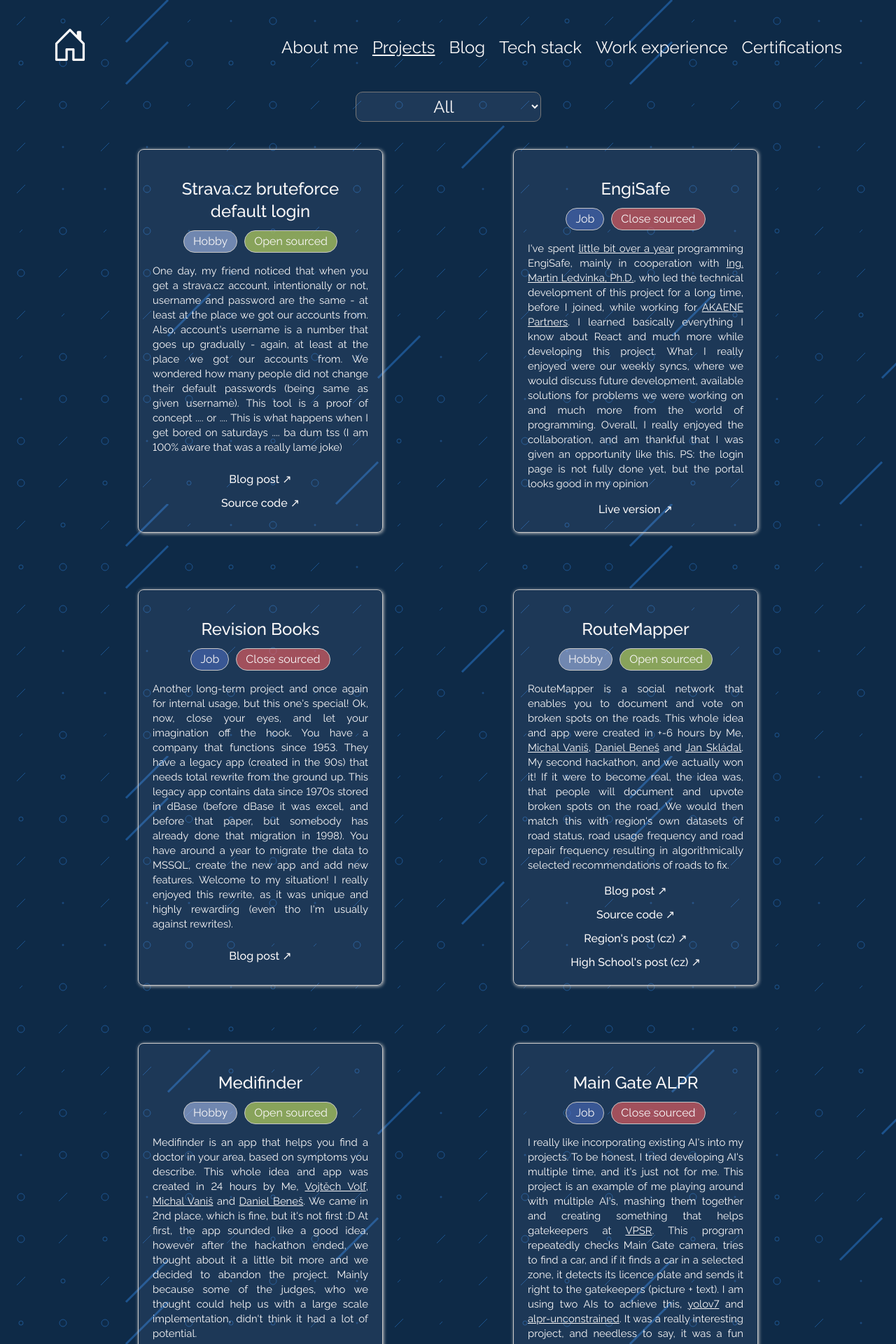
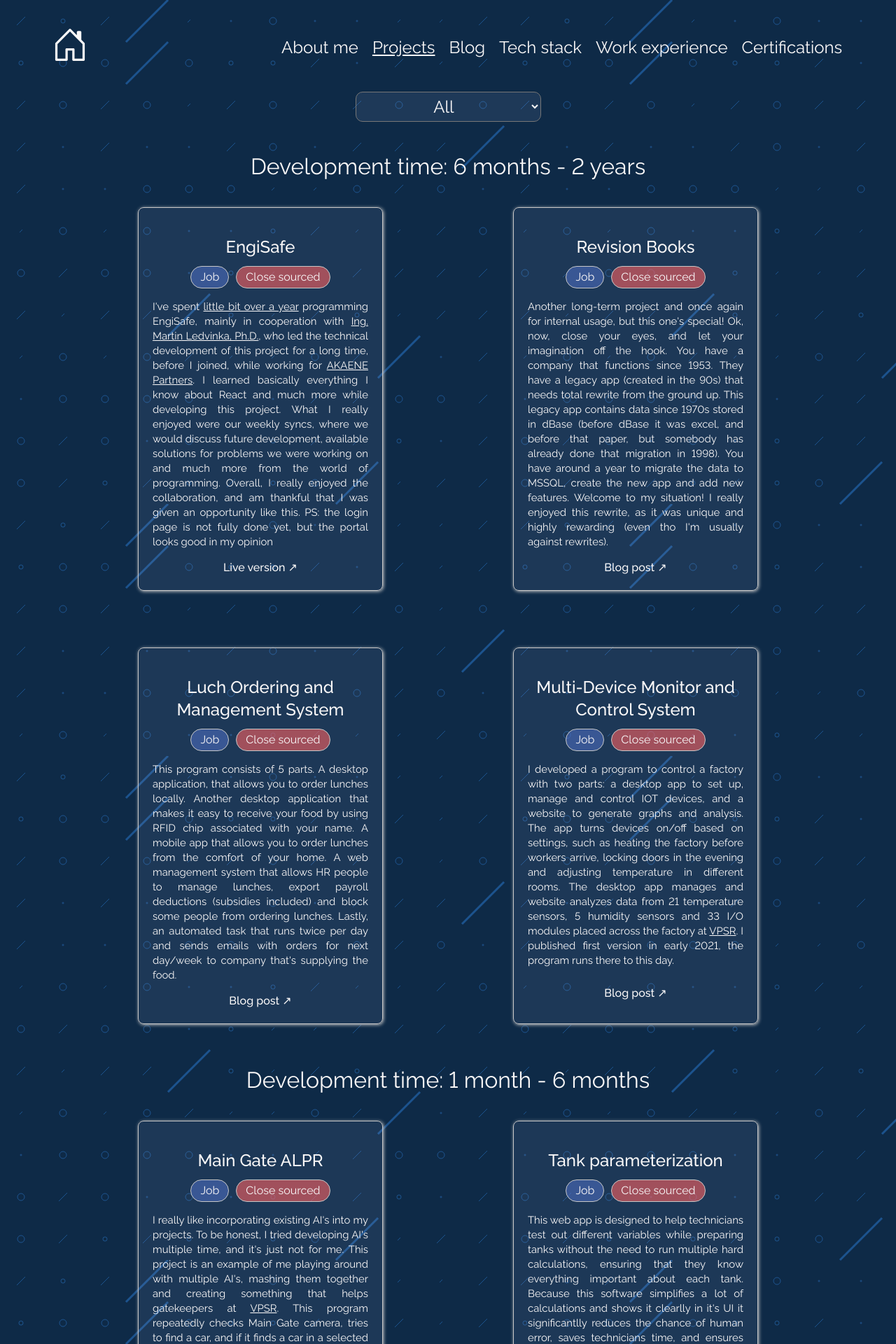
Before and after one commit to TDiblik/tomasdiblik.cz, a Jekyll site: the page built from src/pages/projects.html, in a window 1280 px wide. Shown: the top 1920 px of the page at 70% size. Built offline with Jekyll 4.4.1, drawn with Linux system fonts in a browser that asks for light colours; some of the changed text lies outside the part shown.

Commit message:
[Feature] Sort projects by development timeframe

```diff
--- a/src/assets/css/projects.css
+++ b/src/assets/css/projects.css
@@ -35,12 +35,16 @@
   );
 }
 
+.projects-container-title {
+  text-align: center;
+  padding-top: 2%;
+}
+
 .projects-container {
   display: flex;
   flex-wrap: wrap;
   justify-content: space-evenly;
   gap: 50px;
-  padding-top: 2%;
 }
 
 .project-wrapper {
@@ -49,7 +53,7 @@
   width: 350px;
   margin: 1rem;
 }
-.project-wrapper.hidden {
+.project-hidden {
   display: none;
 }
 
--- a/src/assets/js/projects.js
+++ b/src/assets/js/projects.js
@@ -1,5 +1,8 @@
 window.addEventListener("load", () => {
+  let all_titles = document.getElementsByClassName("projects-container-title");
+  let all_containers = document.getElementsByClassName("projects-container");
   let all_projects = document.getElementsByClassName("project-wrapper");
+
   document
     .getElementById("project-type-selector")
     .addEventListener("change", (e) => {
@@ -10,9 +13,26 @@
       for (let i = 0; i < all_projects.length; i++) {
         let project = all_projects[i];
         if (!project.classList.contains(class_to_contain)) {
-          project.classList.add("hidden");
+          project.classList.add("project-hidden");
         } else {
-          project.classList.remove("hidden");
+          project.classList.remove("project-hidden");
+        }
+      }
+
+      for (let i = 0; i < all_containers.length; i++) {
+        let current_title = all_titles[i];
+        let current_container = all_containers[i];
+
+        let visible_projects_count =
+          current_container.querySelectorAll(".project-wrapper").length;
+        let hidden_project_count = current_container.querySelectorAll(
+          ".project-wrapper.project-hidden"
+        ).length;
+
+        if (visible_projects_count === hidden_project_count) {
+          current_title.classList.add("project-hidden");
+        } else {
+          current_title.classList.remove("project-hidden");
         }
       }
     });
--- a/src/pages/projects.html
+++ b/src/pages/projects.html
@@ -26,6 +26,7 @@
     </noscript>
   </div>
 
+  <h1 class="projects-container-title">Development time: 6 months - 2 years</h1>
   <div class="projects-container">
 
     {% comment %}
@@ -61,24 +62,6 @@
     "%}
 
     {% endcomment %}
-
-    {% include project_card.html
-     name = "Strava.cz bruteforce default login"
-
-     is_hobby_project = true
-     is_open_sourced = true
-     is_publicly_available = false
-
-     source_code_link = "https://github.com/TDiblik/strava_cz_bruteforce_default_login"
-     blog_post_link = "/pages/blog/TODO"
-
-     description = "
-      One day, my friend noticed that when you get a strava.cz account, intentionally or not,
-      username and password are the same - at least at the place we got our accounts from.
-      Also, account's username is a number that goes up gradually - again, at least at the place we got our accounts from.
-      We wondered how many people did not change their default passwords (being same as given username).
-      This tool is a proof of concept .... or .... This is what happens when I get bored on saturdays .... ba dum tss (I am 100% aware that was a really lame joke)
-    "%}
 
     {% include project_card.html
      name = "EngiSafe"
@@ -118,6 +101,125 @@
       This legacy app contains data since 1970s stored in dBase (before dBase it was excel, and before that paper, but somebody has already done that migration in 1998).
       You have around a year to migrate the data to MSSQL, create the new app and add new features. Welcome to my situation!
       I really enjoyed this rewrite, as it was unique and highly rewarding (even tho I'm usually against rewrites).
+    "%}
+
+    {% include project_card.html
+     name = "Luch Ordering and Management System"
+
+     is_hobby_project = false
+     is_open_sourced = false
+     is_publicly_available = false
+
+     blog_post_link = "/pages/blog/TODO"
+
+     description = "
+      This program consists of 5 parts.
+      A desktop application, that allows you to order lunches locally.
+      Another desktop application that makes it easy to receive your food by using RFID chip associated with your name.
+      A mobile app that allows you to order lunches from the comfort of your home.
+      A web management system that allows HR people to manage lunches, export payroll deductions (subsidies included) and block some people from ordering lunches.
+      Lastly, an automated task that runs twice per day and sends emails with orders for next day/week to company that's supplying the food.
+    "%}
+
+    {% include project_card.html
+     name = "Multi-Device Monitor and Control System"
+
+     is_hobby_project = false
+     is_open_sourced = false
+     is_publicly_available = false
+
+     blog_post_link = "/pages/blog/TODO"
+
+     description = "
+      I developed a program to control a factory with two parts: a desktop app to set up, manage and control IOT devices,
+      and a website to generate graphs and analysis. The app turns devices on/off based on settings,
+      such as heating the factory before workers arrive, locking doors in the evening and adjusting temperature in different rooms.
+      The desktop app manages and website analyzes data from 21 temperature sensors, 5 humidity sensors and 33 I/O modules
+      placed across the factory at
+      <a href='https://vpsr.cz/' target='_blank' class='small-text underline' rel='nofollow noreferrer noopener'>VPSR</a>.
+      I published first version in early 2021, the program runs there to this day.
+    "%}
+
+  </div>
+
+  <h1 class="projects-container-title">Development time: 1 month - 6 months</h1>
+  <div class="projects-container">
+    {% include project_card.html
+     name = "Main Gate ALPR"
+
+     is_hobby_project = false
+     is_open_sourced = false
+     is_publicly_available = false
+
+     blog_post_link = "/pages/blog/TODO"
+
+     description = "
+      I really like incorporating existing AI's into my projects. To be honest,
+      I tried developing AI's multiple time, and it's just not for me. This project is an example
+      of me playing around with multiple AI's, mashing them together and creating something that helps gatekeepers at
+      <a href='https://vpsr.cz/' target='_blank' class='small-text underline' rel='nofollow noreferrer noopener'>VPSR</a>.
+      This program repeatedly checks Main Gate camera, tries to find a car, and if it finds a car in a selected zone,
+      it detects its licence plate and sends it right to the gatekeepers (picture + text). I am using two AIs to achieve this,
+      <a href='https://github.com/WongKinYiu/yolov7' target='_blank' class='small-text underline' rel='nofollow noreferrer noopener'>yolov7</a>
+      and
+      <a href='https://github.com/sergiomsilva/alpr-unconstrained' target='_blank' class='small-text underline' rel='nofollow noreferrer noopener'>alpr-unconstrained</a>.
+      It was a really interesting project, and needless to say, it was a fun 2022 summer break!
+    "%}
+
+    {% include project_card.html
+     name = "Tank parameterization"
+
+     is_hobby_project = false
+     is_open_sourced = false
+     is_publicly_available = false
+
+     blog_post_link = "/pages/blog/TODO"
+
+     description = "
+      This web app is designed to help technicians test out different variables while preparing tanks
+      without the need to run multiple hard calculations, ensuring that they know everything important about each tank.
+      Because this software simplifies a lot of calculations and shows it clearlly in it's UI
+      it significantlly reduces the chance of human error, saves technicians time, and ensures accurate tank preparation.
+      I would never be able to finish this program without the help from  Mgr. Hana Sádovská.
+      She helped me, and straight up came up with some of the calculations used! I'll be forever thankful!
+    "%}
+
+    {% include project_card.html
+     name = "Robot-Assisted Laser Plate Processing"
+
+     is_hobby_project = false
+     is_open_sourced = false
+     is_publicly_available = false
+
+     blog_post_link = "/pages/blog/TODO"
+
+     description = "
+      Believe it or not, but this was my first real programming project - January 2020.
+      I've written it in Python, because the robotic arm used provided a nice simple Python API.
+      This project has been the initial spark for my programming passion! I have spent 2 months
+      perfecting this project (back then, I've never spent that much time on anything except games)
+      and even tho it's a simple python program I'm really proud of it to this day.
+    "%}
+  </div>
+
+  <h1 class="projects-container-title">Development time: 1 day - 1 month</h1>
+  <div class="projects-container">
+    {% include project_card.html
+     name = "Strava.cz bruteforce default login"
+
+     is_hobby_project = true
+     is_open_sourced = true
+     is_publicly_available = false
+
+     source_code_link = "https://github.com/TDiblik/strava_cz_bruteforce_default_login"
+     blog_post_link = "/pages/blog/TODO"
+
+     description = "
+      One day, my friend noticed that when you get a strava.cz account, intentionally or not,
+      username and password are the same - at least at the place we got our accounts from.
+      Also, account's username is a number that goes up gradually - again, at least at the place we got our accounts from.
+      We wondered how many people did not change their default passwords (being same as given username).
+      This tool is a proof of concept .... or .... This is what happens when I get bored on saturdays .... ba dum tss (I am 100% aware that was a really lame joke)
     "%}
 
     {% capture medifinder_additional_links %}
@@ -196,28 +298,6 @@
     "%}
 
     {% include project_card.html
-     name = "Main Gate ALPR"
-
-     is_hobby_project = false
-     is_open_sourced = false
-     is_publicly_available = false
-
-     blog_post_link = "/pages/blog/TODO"
-
-     description = "
-      I really like incorporating existing AI's into my projects. To be honest,
-      I tried developing AI's multiple time, and it's just not for me. This project is an example
-      of me playing around with multiple AI's, mashing them together and creating something that helps gatekeepers at
-      <a href='https://vpsr.cz/' target='_blank' class='small-text underline' rel='nofollow noreferrer noopener'>VPSR</a>.
-      This program repeatedly checks Main Gate camera, tries to find a car, and if it finds a car in a selected zone,
-      it detects its licence plate and sends it right to the gatekeepers (picture + text). I am using two AIs to achieve this,
-      <a href='https://github.com/WongKinYiu/yolov7' target='_blank' class='small-text underline' rel='nofollow noreferrer noopener'>yolov7</a>
-      and
-      <a href='https://github.com/sergiomsilva/alpr-unconstrained' target='_blank' class='small-text underline' rel='nofollow noreferrer noopener'>alpr-unconstrained</a>.
-      It was a really interesting project, and needless to say, it was a fun 2022 summer break!
-    "%}
-
-    {% include project_card.html
      name = "Space is awesome website!"
 
      is_hobby_project = true
@@ -234,78 +314,5 @@
       At school, I had a week-long project assignment, and I challenged myself to do it in 2 days. This is what came out.
       The site is not that pretty and has some known bugs, but I've learned a lot while developing it. Since then, my css abilities have grown exponentially!
     "%}
-
-    {% include project_card.html
-     name = "Tank parameterization"
-
-     is_hobby_project = false
-     is_open_sourced = false
-     is_publicly_available = false
-
-     blog_post_link = "/pages/blog/TODO"
-
-     description = "
-      This web app is designed to help technicians test out different variables while preparing tanks
-      without the need to run multiple hard calculations, ensuring that they know everything important about each tank.
-      Because this software simplifies a lot of calculations and shows it clearlly in it's UI
-      it significantlly reduces the chance of human error, saves technicians time, and ensures accurate tank preparation.
-      I would never be able to finish this program without the help from  Mgr. Hana Sádovská.
-      She helped me, and straight up came up with some of the calculations used! I'll be forever thankful!
-    "%}
-
-    {% include project_card.html
-     name = "Luch Ordering and Management System"
-
-     is_hobby_project = false
-     is_open_sourced = false
-     is_publicly_available = false
-
-     blog_post_link = "/pages/blog/TODO"
-
-     description = "
-      This program consists of 5 parts.
-      A desktop application, that allows you to order lunches locally.
-      Another desktop application that makes it easy to receive your food by using RFID chip associated with your name.
-      A mobile app that allows you to order lunches from the comfort of your home.
-      A web management system that allows HR people to manage lunches, export payroll deductions (subsidies included) and block some people from ordering lunches.
-      Lastly, an automated task that runs twice per day and sends emails with orders for next day/week to company that's supplying the food.
-    "%}
-
-    {% include project_card.html
-     name = "Multi-Device Monitor and Control System"
-
-     is_hobby_project = false
-     is_open_sourced = false
-     is_publicly_available = false
-
-     blog_post_link = "/pages/blog/TODO"
-
-     description = "
-      I developed a program to control a factory with two parts: a desktop app to set up, manage and control IOT devices,
-      and a website to generate graphs and analysis. The app turns devices on/off based on settings,
-      such as heating the factory before workers arrive, locking doors in the evening and adjusting temperature in different rooms.
-      The desktop app manages and website analyzes data from 21 temperature sensors, 5 humidity sensors and 33 I/O modules
-      placed across the factory at
-      <a href='https://vpsr.cz/' target='_blank' class='small-text underline' rel='nofollow noreferrer noopener'>VPSR</a>.
-      I published first version in early 2021, the program runs there to this day.
-    "%}
-
-    {% include project_card.html
-     name = "Robot-Assisted Laser Plate Processing"
-
-     is_hobby_project = false
-     is_open_sourced = false
-     is_publicly_available = false
-
-     blog_post_link = "/pages/blog/TODO"
-
-     description = "
-      Believe it or not, but this was my first real programming project - January 2020.
-      I've written it in Python, because the robotic arm used provided a nice simple Python API.
-      This project has been the initial spark for my programming passion! I have spent 2 months
-      perfecting this project (back then, I've never spent that much time on anything except games)
-      and even tho it's a simple python program I'm really proud of it to this day.
-    "%}
-
   </div>
 </div>
```
